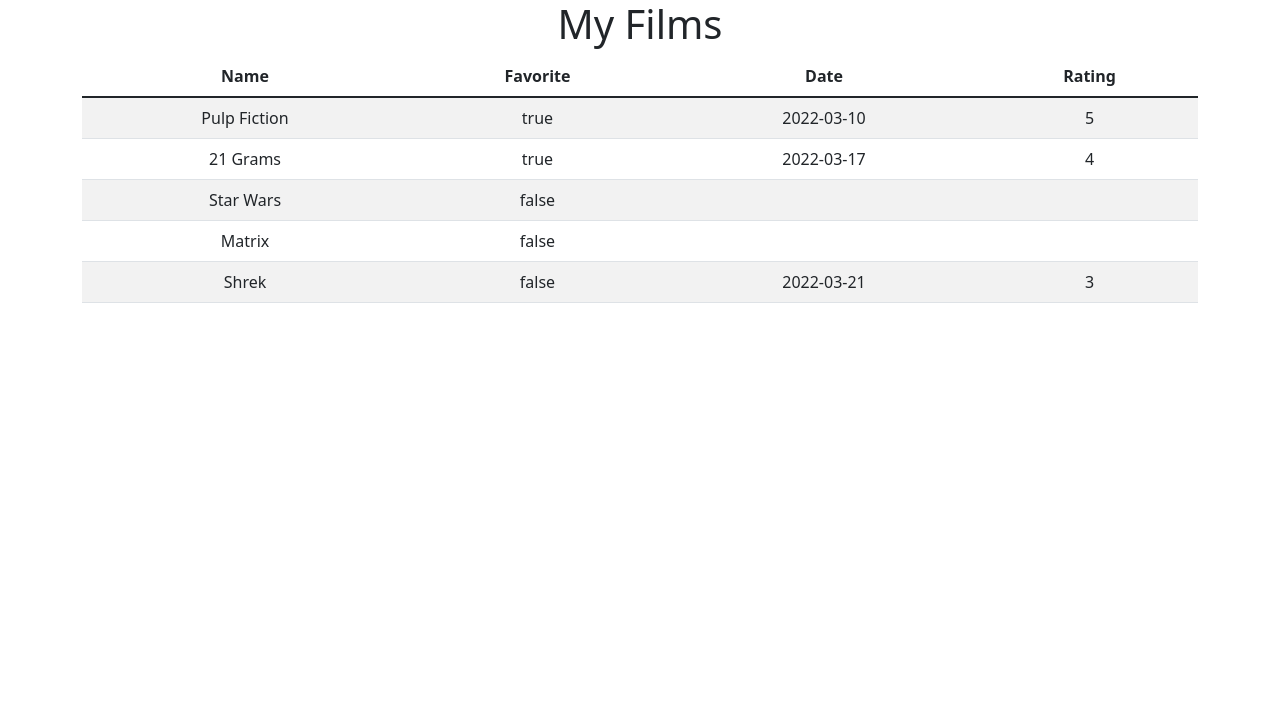
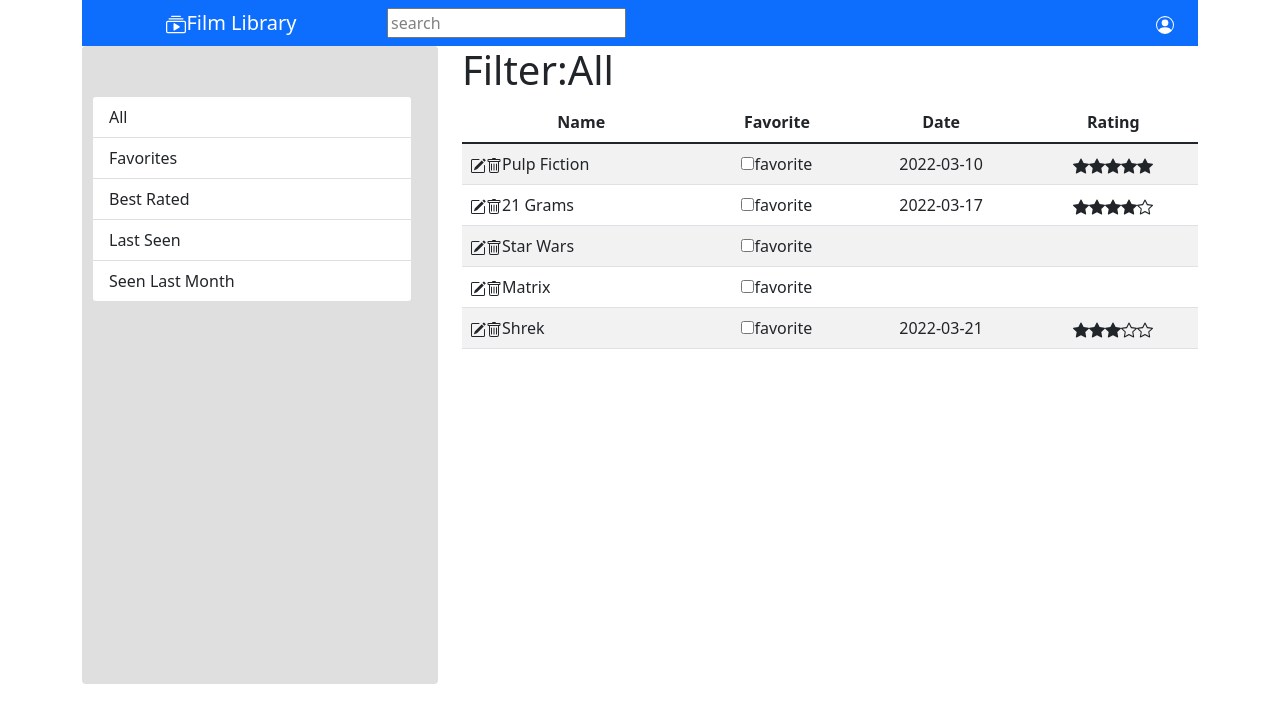
Before and after one commit to elena-dodici/WABigLab, a React (Create React App) app: page / in a window 1280 px wide. Shown: the top 722 px of the page. Built offline with nearby package versions, Linux system fonts and the light colour scheme.

Commit message:
finished biglab1A

```diff
--- a/package.json
+++ b/package.json
@@ -10,7 +10,9 @@
     "dayjs": "^1.11.0",
     "react": "^18.0.0",
     "react-bootstrap": "^2.2.3",
+    "react-bootstrap-icons": "^1.8.1",
     "react-dom": "^18.0.0",
+    "react-icons": "^4.3.1",
     "react-scripts": "5.0.0",
     "web-vitals": "^2.1.4"
   },
--- a/src/App.js
+++ b/src/App.js
@@ -1,4 +1,5 @@
 import {FilmLists} from './component/FilmComponents'
+import {MyNavBar,TopNavbar} from './component/NavBar'
 import 'bootstrap/dist/css/bootstrap.min.css'
 import './App.css';
 import {Container,Col, Row} from 'react-bootstrap';
@@ -13,16 +14,23 @@ const fakeFilms=[
   {title:'Shrek',favorite:false,date:dayjs('2022-03-21'),rating:3},
 
 ];
+function alertClicked() {
+  //alert('You clicked the third ListGroupItem');
+}
 function App() {
   return (
     <Container className="App">
       <Row>
         <Col>
-        <h1>My Films</h1>
+        {/* <h1>My Films</h1> */}
+          <TopNavbar></TopNavbar>
         </Col>
       </Row>
       <Row>
+
+        <MyNavBar></MyNavBar>
         <FilmLists films={fakeFilms}></FilmLists>
+
       </Row>
     </Container>
   );
--- /dev/null
+++ b/src/component/Film.css
@@ -0,0 +1,6 @@
+td.column-left{
+    text-align: left;
+}
+.txt-left{
+    text-align: left;
+}
--- a/src/component/FilmComponents.js
+++ b/src/component/FilmComponents.js
@@ -1,9 +1,12 @@
 import 'bootstrap/dist/css/bootstrap.min.css'
+import React from 'react';
 import {  Col, Table } from "react-bootstrap";
-
+import { BsStarFill,BsStar,BsPencilSquare,BsTrash } from "react-icons/bs";
+import './Film.css';
 function FilmLists(props){
     return(
-        <Col>
+        <Col sm={8} >
+          <h1 className='txt-left'>Filter:All</h1>
             <FilmTable films={props.films}></FilmTable>
         </Col>
     );
@@ -37,20 +40,47 @@ function FilmRow(props){
     );
 }
 function FilmData(props){
+  // 声明一个叫 "count" 的 state 变量
+  let [mychecked,setChecked]=React.useState(false);
+  const stars= [];
+  for(let i=0;i<props.film.rating;++i){
+    stars.push(<BsStarFill/>);
+  }
+  for(let i=0;i<5-props.film.rating;++i){
+    stars.push(<BsStar/>);
+  }
+  const handleChange=()=>{
+    setChecked(true);
+
+  }
     return(
         <>
         {/* 必须有个single root  */}
-            <td>{props.film.title}</td>
-            <td>{String(props.film.favorite)}</td>
-            {/* <td>{(()=>{
+            <td className='column-left'><BsPencilSquare/><BsTrash/>{props.film.title}</td>
+            {/* <td>{String(props.film.favorite)}</td> */}
+            {/* <td><input  name='favorite' type={"checkbox"} />favorite</td> */}
+            <td>
+              <Checkbox
+                label='favorite'
+                value={mychecked}
+                onChange={handleChange}
+              />
+            </td>
 
-            })() }</td> */}
+            <td>{props.film.date !==undefined &&
+            props.film.date.format('YYYY-MM-DD')}</td>
 
-            <td>{props.film.date !=undefined &&
-            props.film.date.format('YYYY-MM-DD')}</td>
-            <td>{props.film.rating}</td>
+            <td>{stars}</td>
         </>
     );
+}
+function Checkbox({label,value,onChange}){
+  return (
+    <label>
+      <input type={"checkbox"} checked={value} onChange={onChange} />
+      {label}
+    </label>
+  );
 }
 // function FilmAction(){
 //     return <td><Button variant='danger'><i className='bi bi-trash2'>X</i></Button></td>
--- /dev/null
+++ b/src/component/NavBar.css
@@ -0,0 +1,25 @@
+.bar{
+
+    background-color:rgb(223, 223, 223);
+    height: 200%;
+    position: relative;
+    top: 0px;
+}
+.txt-left{
+    text-align: left;
+}
+.lg-item{
+    top: 50px;
+    left: 10px;
+    width: 90%;
+
+}
+.searchbox{
+    /* position: relative;
+    left: 0; */
+    color: gray;
+}
+.user{
+    text-align: right;
+    color: white;
+}
--- /dev/null
+++ b/src/component/NavBar.js
@@ -0,0 +1,50 @@
+import {Col, Navbar,Container, ListGroup} from 'react-bootstrap';
+import './NavBar.css';
+import { BsCollectionPlay,BsPersonCircle } from "react-icons/bs";
+function MyNavBar(props){
+    return(
+    <Col sm={4}>  {/*offset 指定列向右的偏移量，span指定列宽 */}
+          <ListGroup className='bar txt-left' varient="flush">
+            <ListGroup.Item className='lg-item' action href="#link1">
+              All
+            </ListGroup.Item>
+            <ListGroup.Item className='lg-item' action href="#link2">
+              Favorites
+            </ListGroup.Item>
+            {/* <ListGroup.Item action onClick={alertClicked}> */}
+            <ListGroup.Item className='lg-item' action >
+              Best Rated
+            </ListGroup.Item>
+            <ListGroup.Item className='lg-item' action >
+              Last Seen
+            </ListGroup.Item>
+            <ListGroup.Item className='lg-item' action >
+              Seen Last Month
+            </ListGroup.Item>
+          </ListGroup>
+        </Col>
+    );
+}
+
+function TopNavbar(props){
+    return(
+        <Navbar bg="primary" variant="dark">
+          <Container>
+              <Col sm={3}>
+                <Navbar.Brand href="#home">
+                <BsCollectionPlay />
+                    Film Library
+                </Navbar.Brand>
+              </Col>
+              <Col sm={3}>
+                <input className='searchbox' type={"search"} value="search" />
+              </Col>
+              <Col sm={6} className='user'>
+                  <BsPersonCircle  fontSize="large"/>
+              </Col>
+          </Container>
+        </Navbar>
+    );
+}
+
+export {MyNavBar,TopNavbar};
```
Also changed, not shown: 1 other file (tests, documents, lock files or other folders).
